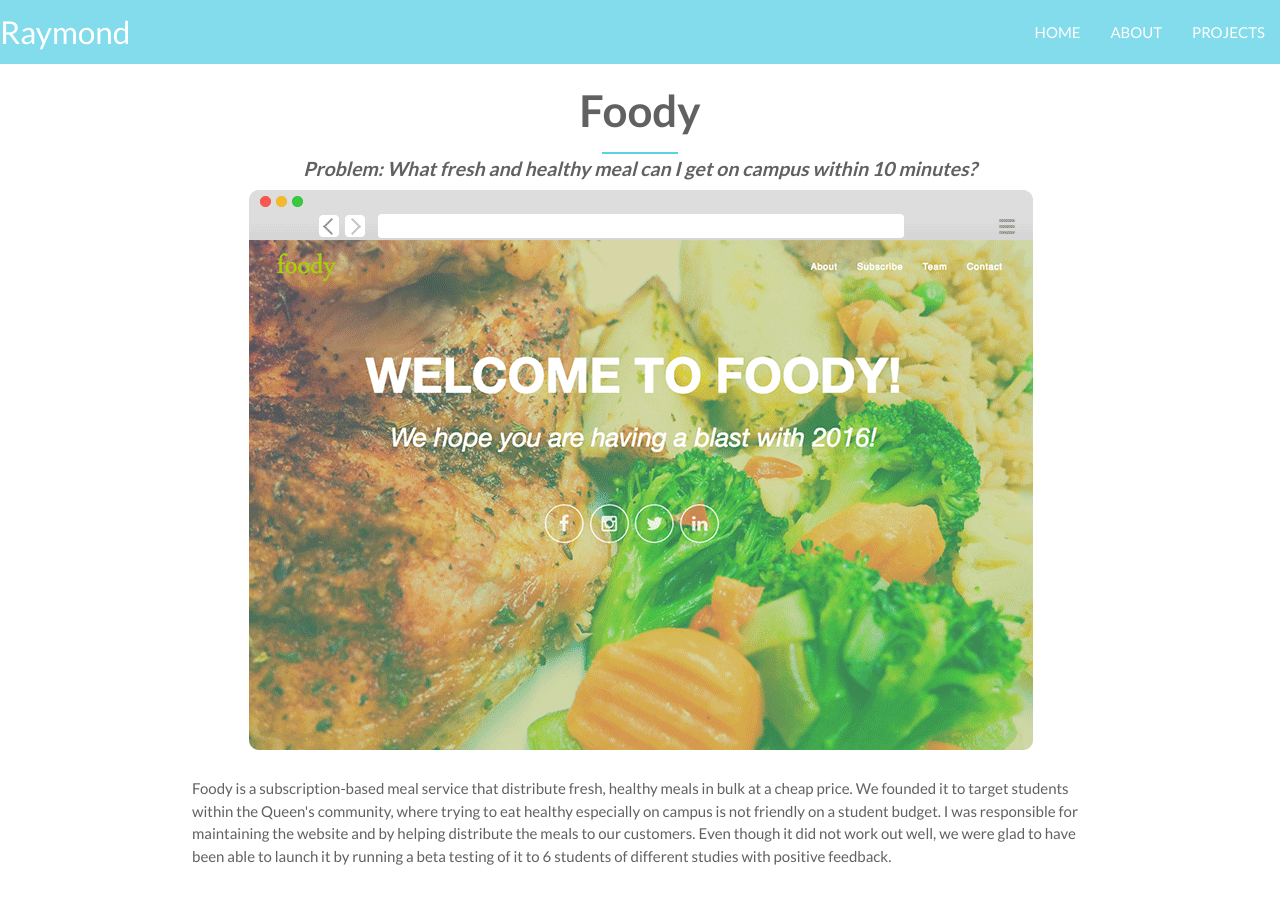
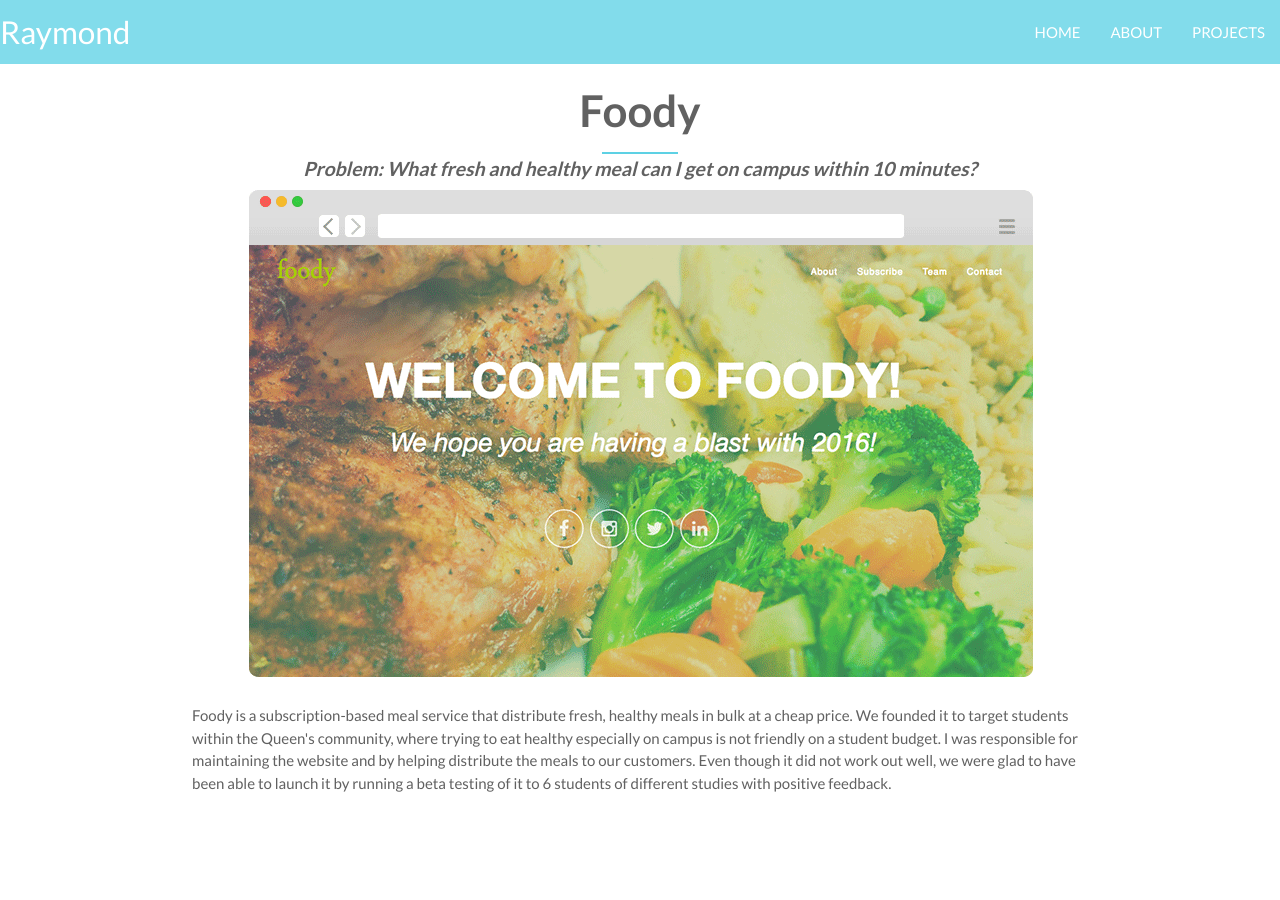
Before and after one commit to Web-Dev-Collaborative/Personal-Website-V2, a Jekyll site: the page built from _posts/2016-05-19-foody.markdown, in a window 1280 px wide. Built offline with Jekyll 4.4.1, drawn with Linux system fonts in a browser that asks for light colours; nearby versions of some CDN libraries.

Commit message:
Updated image

```diff
--- a/_layouts/port.html
+++ b/_layouts/port.html
@@ -4,6 +4,7 @@
   {% include nav.html %}
   <body>
   	{{ content }}
+  	<div id="space"></div>
   	<script type="text/javascript" src="https://code.jquery.com/jquery-2.1.1.min.js"></script>
 	<script type="text/javascript" src="../js/materialize.min.js"></script>
   </body>
--- a/css/index.css
+++ b/css/index.css
@@ -21,6 +21,10 @@
     font-style: italic;
     font-size: 1.2rem;
     color: #aab;
+}
+
+#space {
+    padding-bottom: 40px;
 }
 
 a#navbile {
```
Also changed, not shown: img/portfolio/appportal.png, img/portfolio/foody.png, 7 other files.
